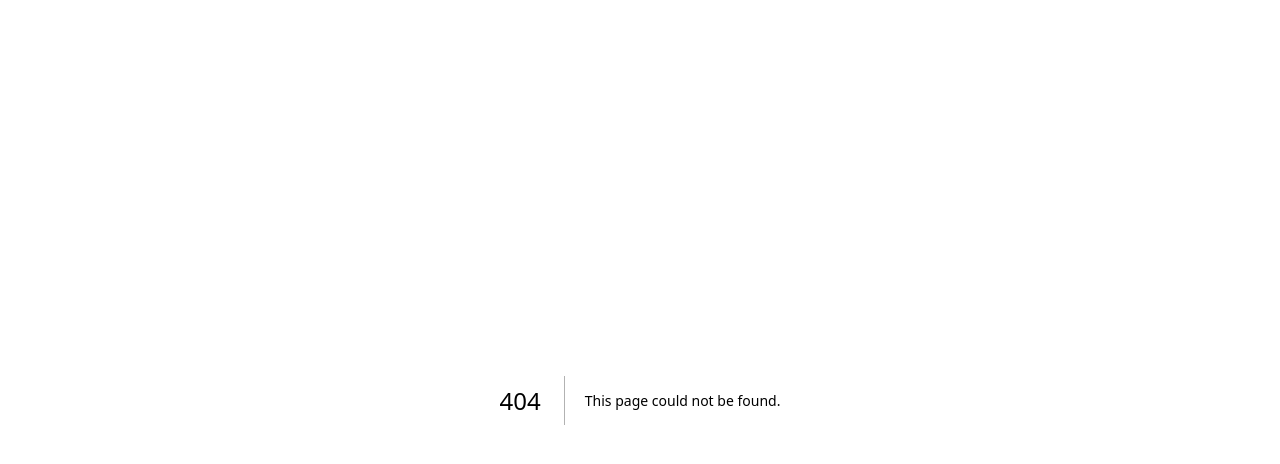
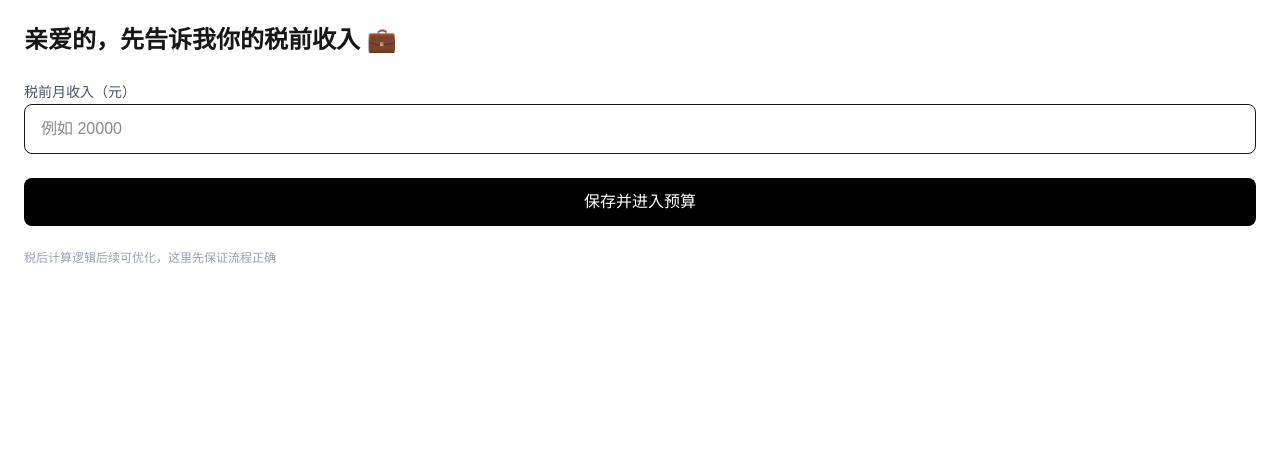
Before and after one commit to GinoGao666/cashflow-ai-planner, a Next.js app: page /setup/income in a window 1280 px wide. Before the commit this address had no page. Shown: the top 464 px of the page. Built offline with nearby package versions, Linux system fonts and the light colour scheme; no server answers.

Commit message:
Add files via upload

```diff
--- /dev/null
+++ b/app/setup/income/page.tsx
@@ -0,0 +1,96 @@
+'use client'
+
+import { useState } from 'react'
+import { useRouter } from 'next/navigation'
+import { supabase } from '@/lib/supabaseClient'
+
+export default function IncomeSetupPage() {
+  const router = useRouter()
+
+  const [grossIncome, setGrossIncome] = useState('')
+  const [loading, setLoading] = useState(false)
+  const [error, setError] = useState<string | null>(null)
+
+  // ⚠️ 先用一个「极简税后计算」
+  const calculateNetIncome = (gross: number) => {
+    // 临时逻辑：直接取 80%
+    return Math.floor(gross * 0.8)
+  }
+
+  const handleSubmit = async () => {
+    setError(null)
+
+    const gross = Number(grossIncome)
+    if (!gross || gross <= 0) {
+      setError('请输入正确的税前收入')
+      return
+    }
+
+    setLoading(true)
+
+    // 1️⃣ 获取当前用户
+    const {
+      data: { user },
+      error: userError,
+    } = await supabase.auth.getUser()
+
+    if (userError || !user) {
+      setError('未登录，请重新登录')
+      setLoading(false)
+      return
+    }
+
+    const netIncome = calculateNetIncome(gross)
+
+    // 2️⃣ 写入 budget 表
+    const { error: insertError } = await supabase.from('budget').insert({
+      user_id: user.id,
+      gross_income: gross,
+      net_income: netIncome,
+    })
+
+    if (insertError) {
+      setError('保存失败，请稍后再试')
+      setLoading(false)
+      return
+    }
+
+    // 3️⃣ 跳转到 budget 页面
+    router.push('/budget')
+  }
+
+  return (
+    <div className="p-6 space-y-6">
+      <h1 className="text-2xl font-bold">
+        亲爱的，先告诉我你的税前收入 💼
+      </h1>
+
+      <div className="space-y-2">
+        <label className="text-sm text-gray-600">
+          税前月收入（元）
+        </label>
+        <input
+          type="number"
+          value={grossIncome}
+          onChange={(e) => setGrossIncome(e.target.value)}
+          className="w-full rounded-lg border px-4 py-3"
+          placeholder="例如 20000"
+        />
+      </div>
+
+      {error && <p className="text-red-500">{error}</p>}
+
+      <button
+        onClick={handleSubmit}
+        disabled={loading}
+        className="w-full rounded-lg bg-black py-3 text-white disabled:opacity-50"
+      >
+        {loading ? '保存中...' : '保存并进入预算'}
+      </button>
+
+      <p className="text-xs text-gray-400">
+        税后计算逻辑后续可优化，这里先保证流程正确
+      </p>
+    </div>
+  )
+}
```
